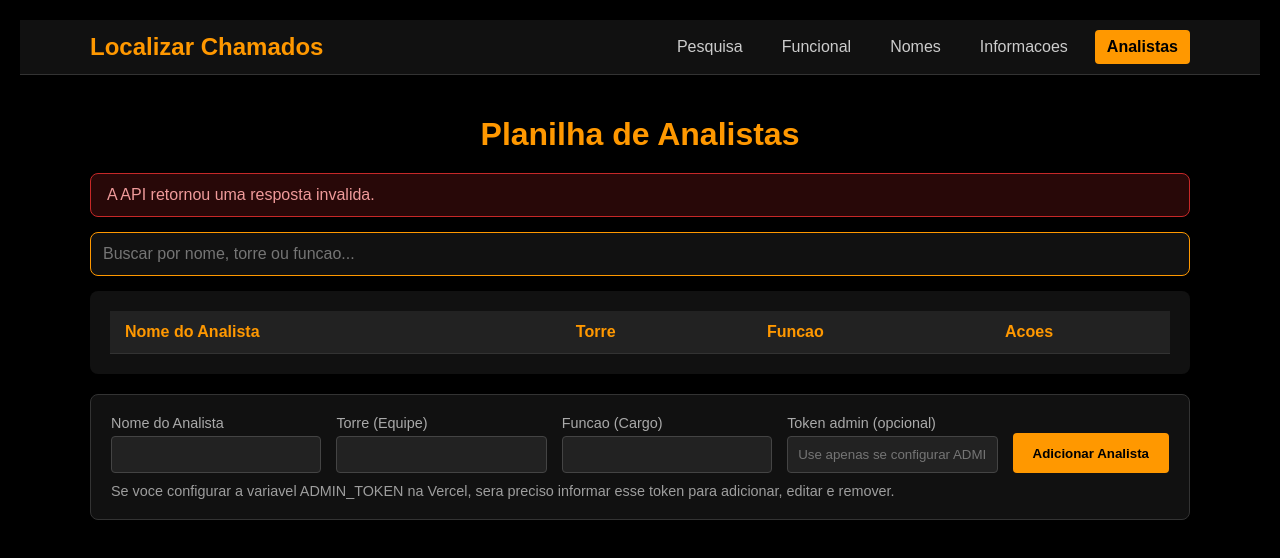
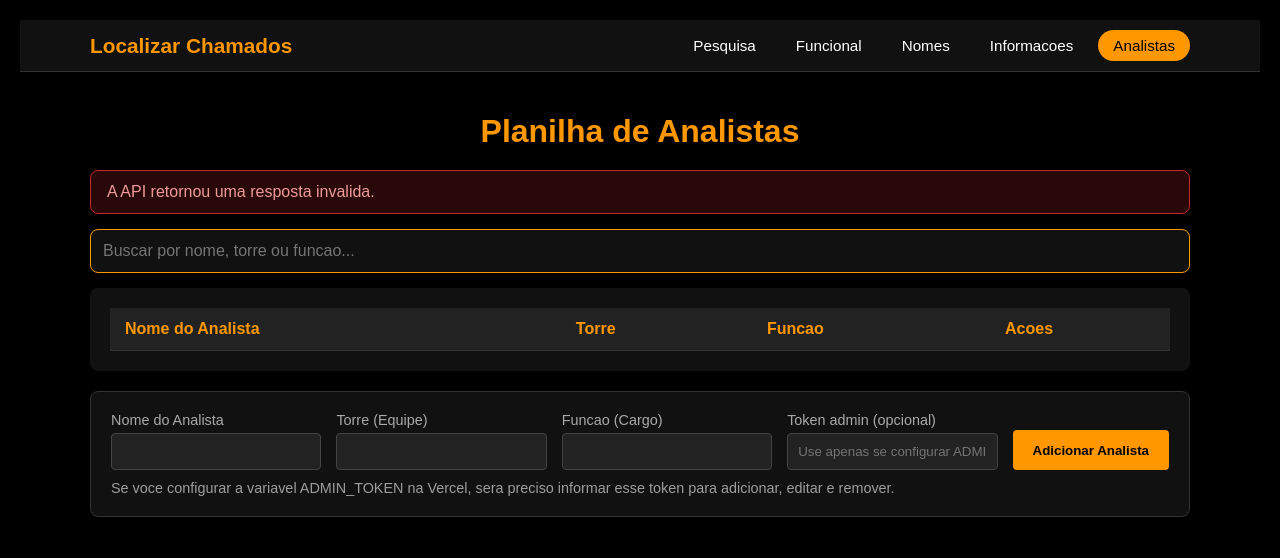
Before and after one commit to yurischulze98/pesquisa, a plain HTML site: page analistas.html in a window 1280 px wide. Drawn offline with Linux system fonts and the light colour scheme; no server answers.

Commit message:
Update analistas.html
Header ficar igual as outras páginas

```diff
--- a/analistas.html
+++ b/analistas.html
@@ -21,13 +21,51 @@
 
         h1 { color: #FF9800; margin-bottom: 20px; }
 
-        header { width: 100%; background-color: #111; border-bottom: 1px solid #333; margin-bottom: 20px; }
-        .header-inner { max-width: 1100px; margin: 0 auto; padding: 10px 20px; display: flex; align-items: center; justify-content: space-between; }
-        .logo { font-size: 1.5rem; font-weight: bold; color: #FF9800; }
-        .nav { display: flex; gap: 15px; flex-wrap: wrap; }
-        .nav a { color: #ccc; text-decoration: none; padding: 8px 12px; border-radius: 4px; transition: 0.2s; }
-        .nav a:hover { background-color: #333; color: #fff; }
-        .nav a.active { background-color: #FF9800; color: #000; font-weight: bold; }
+        header {
+            width: 100%;
+            background-color: #111;
+            border-bottom: 1px solid #333;
+            margin-bottom: 20px;
+        }
+
+        .header-inner {
+            max-width: 1100px;
+            margin: 0 auto;
+            padding: 10px 20px;
+            display: flex;
+            align-items: center;
+            justify-content: space-between;
+        }
+
+        .logo {
+            font-size: 1.3rem;
+            font-weight: bold;
+            color: #FF9800;
+        }
+
+        .nav {
+            display: flex;
+            gap: 10px;
+        }
+
+        .nav a {
+            color: #fff;
+            text-decoration: none;
+            padding: 6px 14px;
+            border-radius: 999px;
+            border: 1px solid transparent;
+            font-size: 0.95rem;
+            transition: background-color 0.2s, border-color 0.2s, color 0.2s;
+        }
+
+        .nav a:hover {
+            border-color: #FF9800;
+        }
+
+        .nav a.active {
+            background-color: #FF9800;
+            color: #000;
+        }
 
         .search-container,
         .table-container,
```
